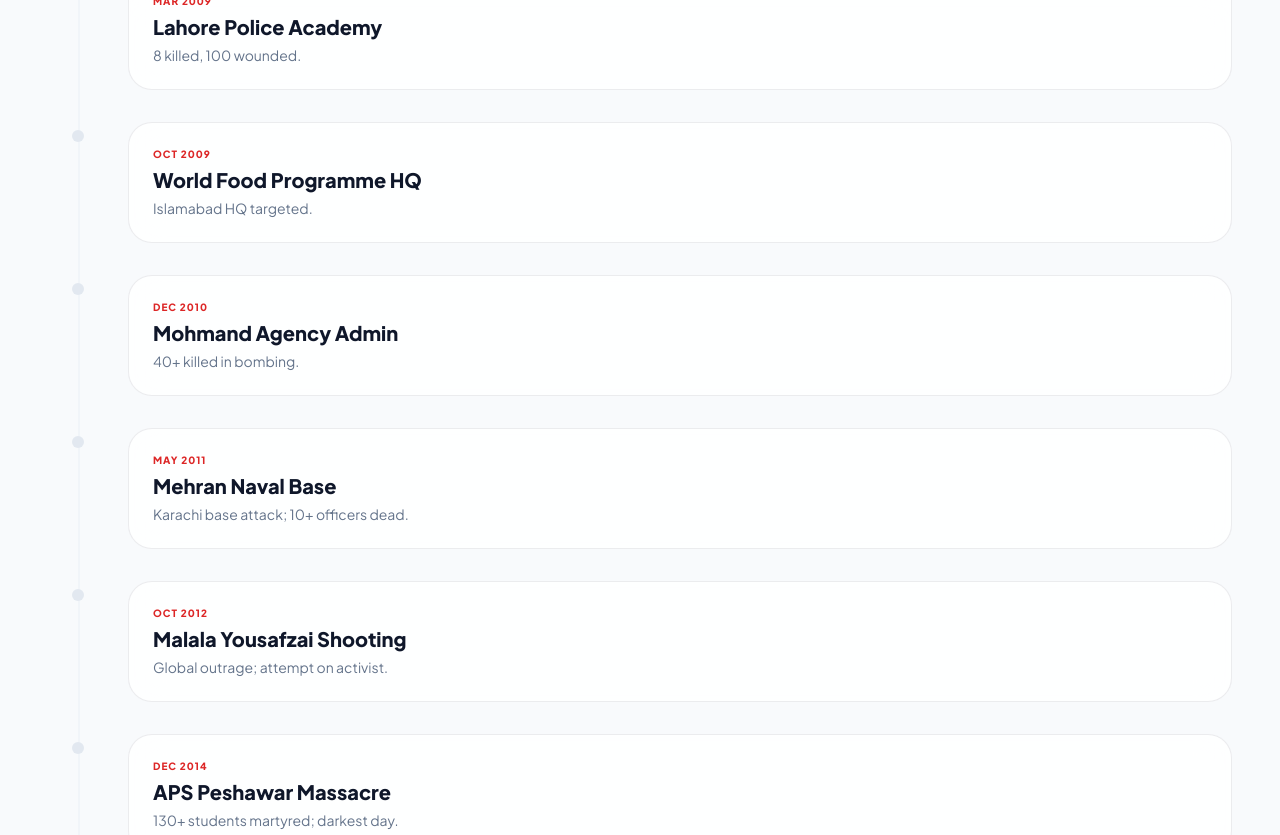
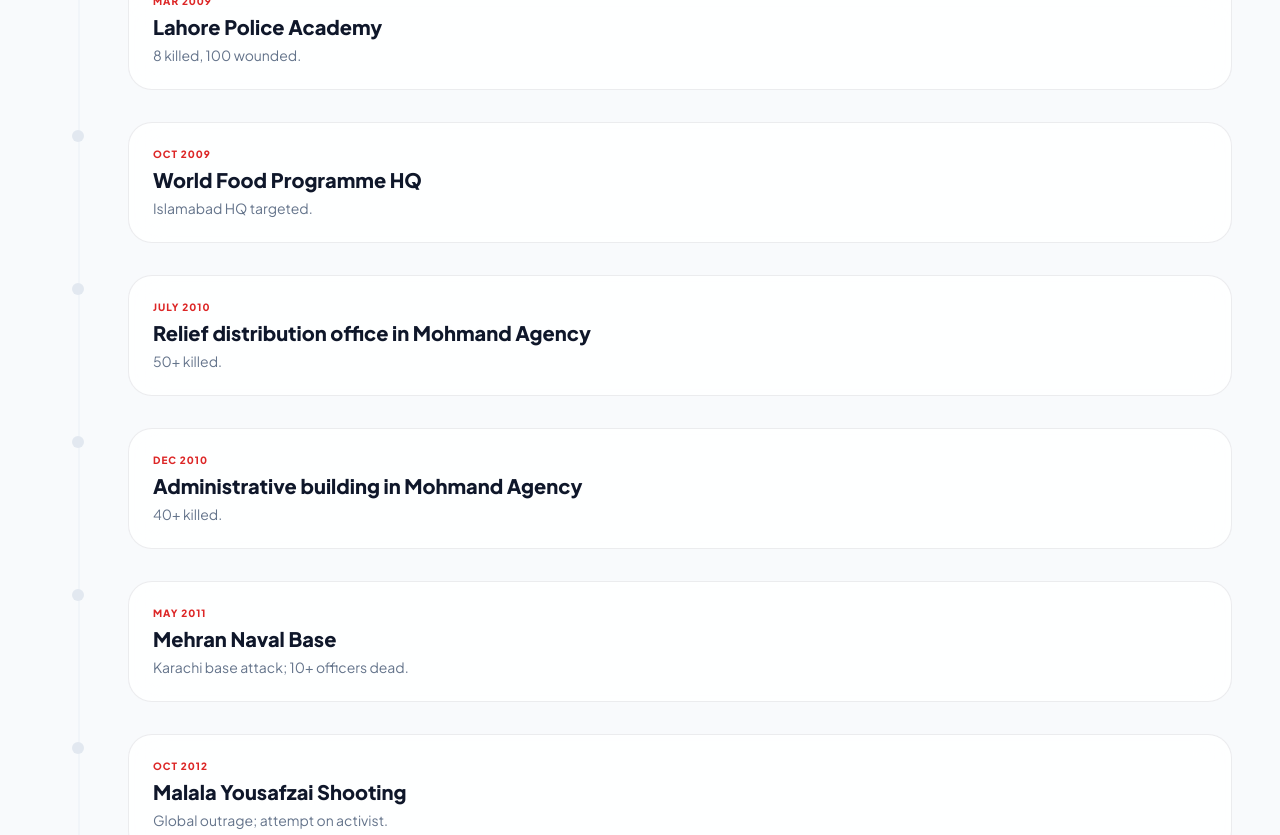
Before and after one commit to afgshayan/InfoGraphy, a React (Vite) app: page / in a window 1280 px wide. Shown: the part 7396-8231 px from the top of the page. Built offline with nearby package versions, Linux system fonts and the light colour scheme.

Commit message:
feat: Update timeline event details
Corrected the date for the Mohmand Agency bombing and refined the descriptions for clarity and accuracy.

```diff
--- a/App.tsx
+++ b/App.tsx
@@ -364,11 +364,11 @@
             {[
               { date: "Mar 2009", title: "Lahore Police Academy", res: "8 killed, 100 wounded." },
               { date: "Oct 2009", title: "World Food Programme HQ", res: "Islamabad HQ targeted." },
-              { date: "Dec 2010", title: "Mohmand Agency Admin", res: "40+ killed in bombing." },
+              { date: "July 2010", title: "Relief distribution office in Mohmand Agency", res: "50+ killed." },
+              { date: "Dec 2010", title: "Administrative building in Mohmand Agency", res: "40+ killed." },
               { date: "May 2011", title: "Mehran Naval Base", res: "Karachi base attack; 10+ officers dead." },
               { date: "Oct 2012", title: "Malala Yousafzai Shooting", res: "Global outrage; attempt on activist." },
-              { date: "Dec 2014", title: "APS Peshawar Massacre", res: "130+ students martyred; darkest day." },
-              { date: "April 2021", title: "Quetta Hotel Bombing", res: "Targeting high-profile foreign guests." }
+              { date: "Dec 2014", title: "APS Peshawar Massacre", res: "130+ students martyred; darkest day." }
             ].map((a, i) => (
               <div key={i} className="relative pl-20 group">
                 <div className="absolute left-6 top-2 w-3 h-3 rounded-full bg-slate-200 group-hover:bg-red-600 transition-colors" />
```
